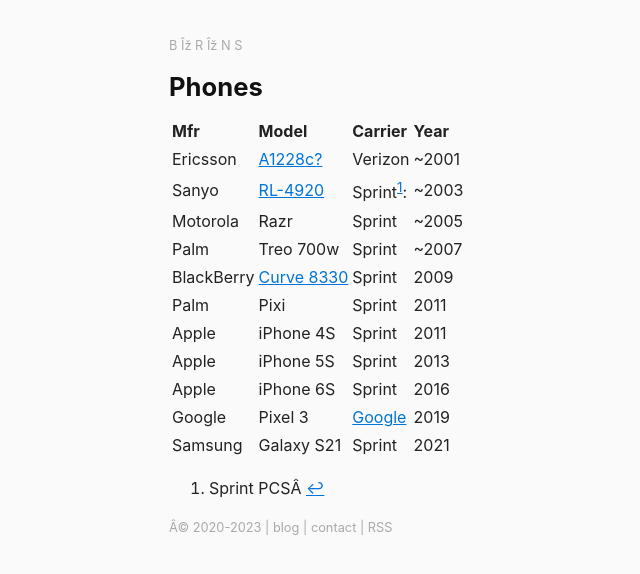
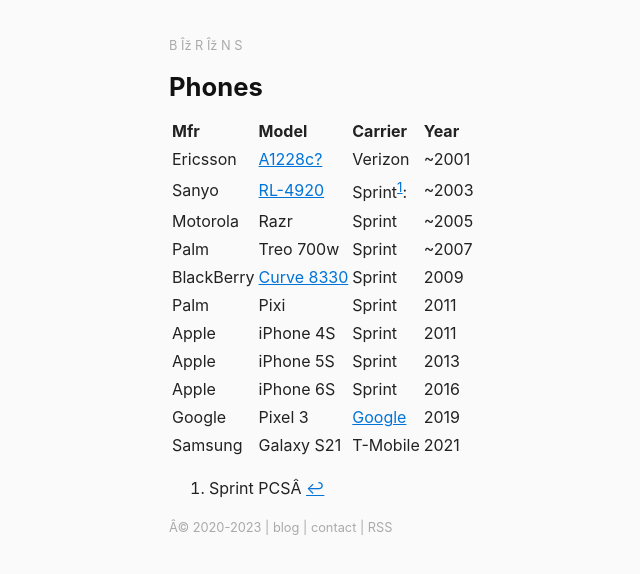
Before and after one commit to berensp/berensp.github.io, a Jekyll site: the page built from pages/bio/phones.md, in a window 1280 px wide. Shown: the top 574 px of the page, without its empty margins (151-791 px from the left). Built offline with Jekyll 4.4.1, drawn with Linux system fonts in a browser that asks for light colours; a script that is not in the unit is left out.

Commit message:
Update phones.md

```diff
--- a/pages/bio/phones.md
+++ b/pages/bio/phones.md
@@ -17,6 +17,6 @@
 | Apple | iPhone 5S | Sprint | 2013 |
 | Apple | iPhone 6S | Sprint | 2016 |
 | Google | Pixel 3 | <a href="https://fi.google.com/" target="_blank">Google</a> | 2019 |
-| Samsung | Galaxy S21 | Sprint | 2021 |
+| Samsung | Galaxy S21 | T-Mobile | 2021 |
 
 [^1]: Sprint PCS
```
